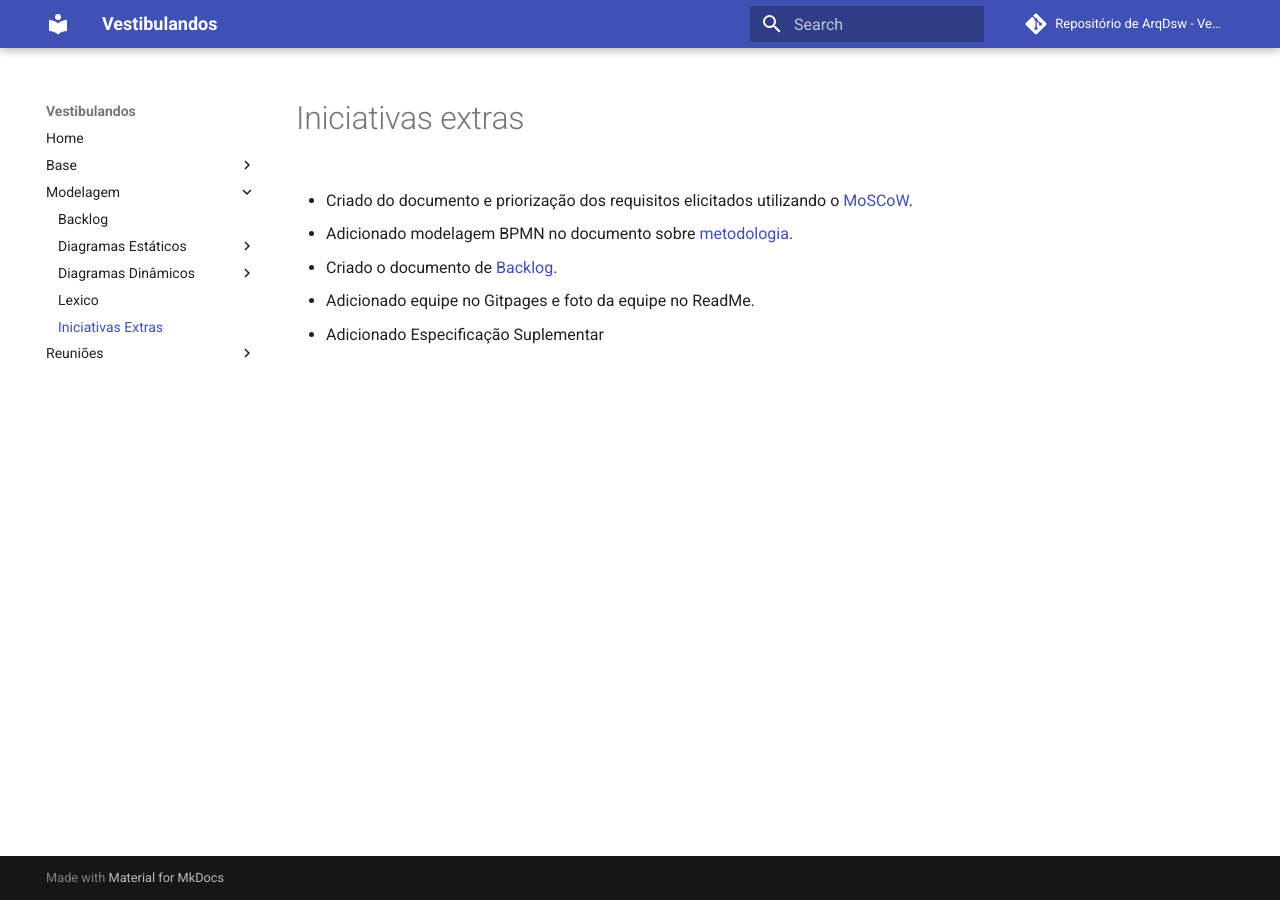
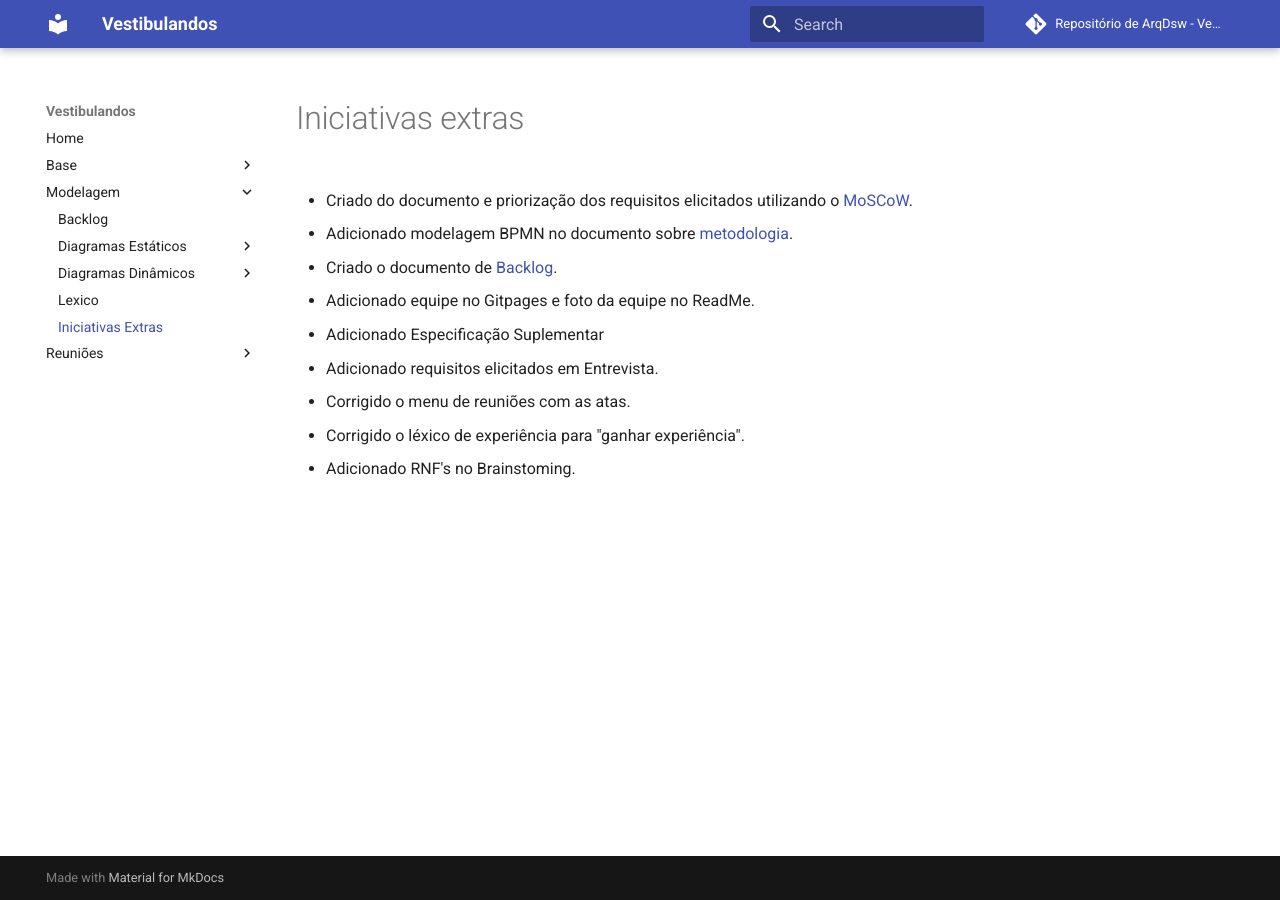
Before and after one commit to UnBArqDsw/2020.1_G4_Vestibulandos, an MkDocs documentation site: the page built from docs/modelagem/iniciativas_extras.md, in a window 1280 px wide. Built offline with MkDocs 1.6.1 and Material for MkDocs 9.7.7, drawn with Linux system fonts in a browser that asks for light colours; comment, search, counter and statistics services are not loaded.

Commit message:
Atualizado as iniciativas extras.

```diff
--- a/docs/modelagem/iniciativas_extras.md
+++ b/docs/modelagem/iniciativas_extras.md
@@ -9,3 +9,11 @@
 - Adicionado equipe no Gitpages e foto da equipe no ReadMe.
 
 - Adicionado Especificação Suplementar
+
+- Adicionado requisitos elicitados em Entrevista.
+
+- Corrigido o menu de reuniões com as atas.
+
+- Corrigido o léxico de experiência para "ganhar experiência".
+
+- Adicionado RNF's no Brainstoming.
```
